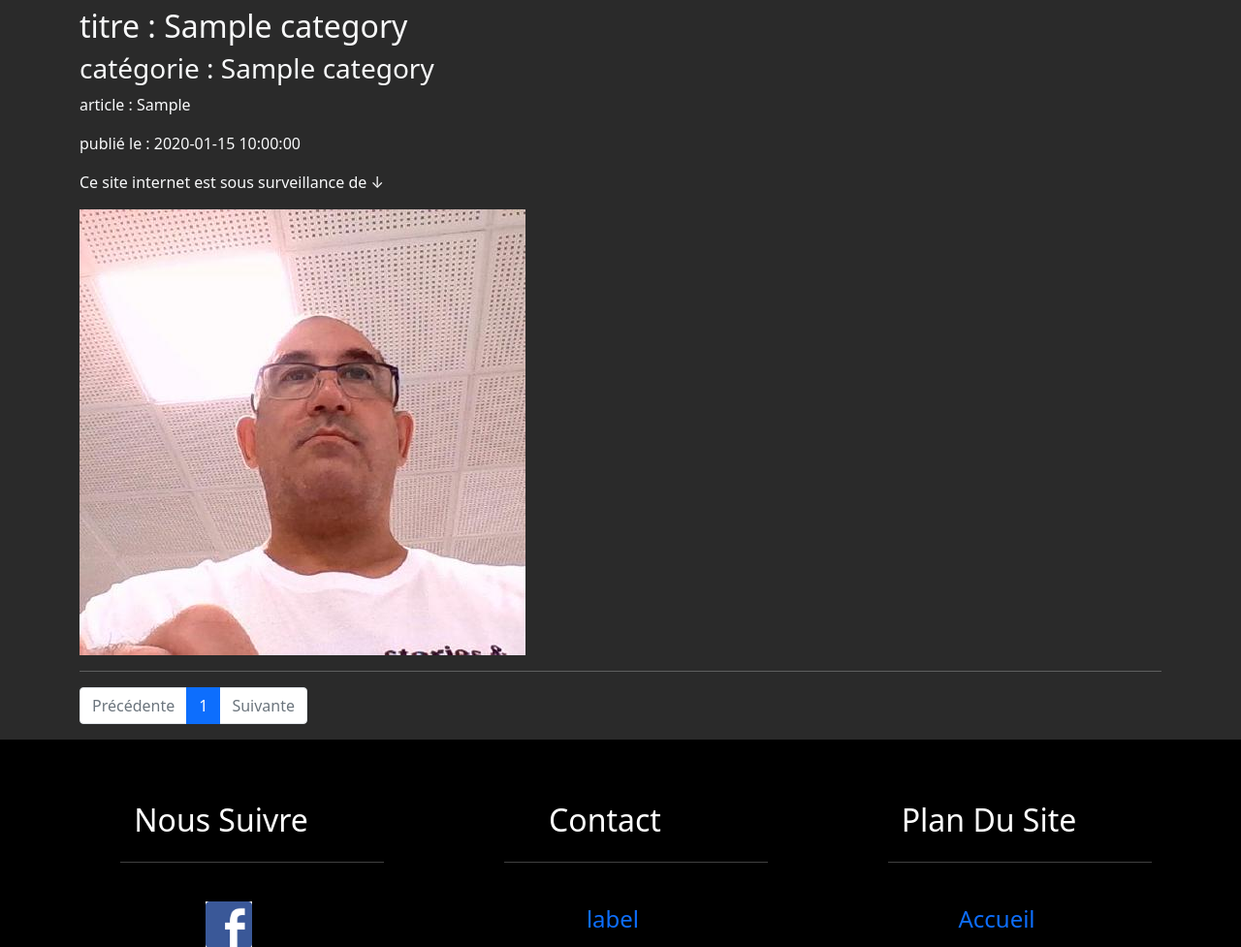
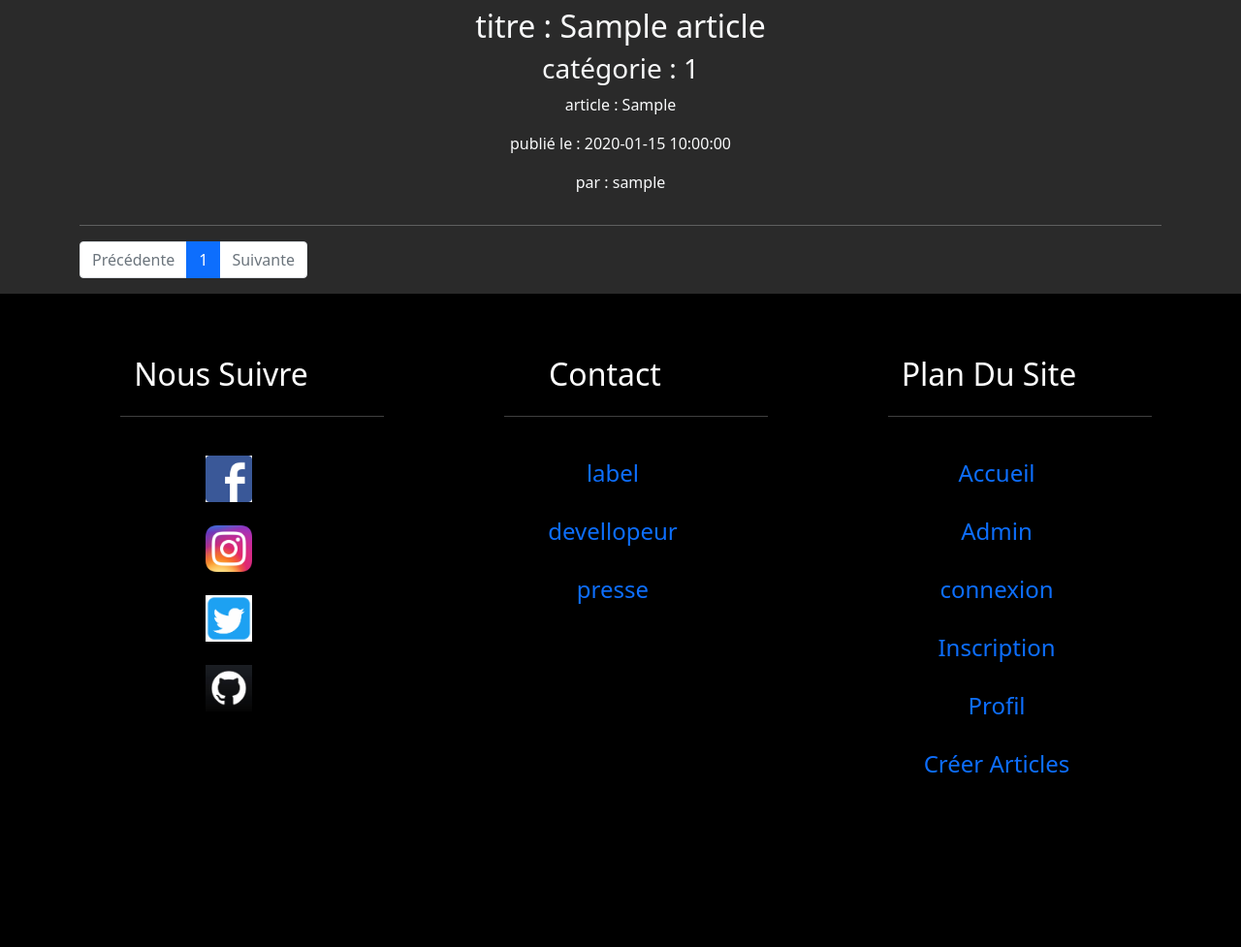
Before and after one commit to marc-keil/blog, a PHP site: page /articles.php?categorie=1 in a window 1280 px wide. Shown: the part 96-1073 px from the top of the page at 97% size. After the commit the page ends 893 px from the top, so only its background shows below. Run offline with PHP 8.4, Linux system fonts and the light colour scheme; tables that the repository leaves empty or names only in its code hold one stand-in row (values such as "Sample post").

Commit message:
articles

```diff
--- a/articles.php
+++ b/articles.php
@@ -33,7 +33,7 @@ $reqCategorie = $bdd->prepare("SELECT * FROM categories WHERE id = ?");
 $reqCategorie->execute(array($lacateg));
 $categories = $reqCategorie->fetchAll();
 
-$sql = "SELECT * FROM `articles` INNER JOIN categories ON articles.id_categorie = categories.id  WHERE categories.id = :id_categorie ORDER BY date DESC LIMIT :premier , :parpage ";
+$sql = "SELECT articles.id, articles.article, articles.id_utilisateur, articles.id_categorie, articles.date, articles.titre, utilisateurs.login FROM `articles` INNER JOIN categories ON articles.id_categorie = categories.id INNER JOIN utilisateurs ON utilisateurs.id = articles.id_utilisateur WHERE categories.id = :id_categorie ORDER BY date DESC LIMIT :premier , :parpage; ";
 $req = $bdd->prepare($sql);
 $req->bindValue(':premier', $premier, PDO::PARAM_INT);
 $req->bindValue(':id_categorie', $lacateg, PDO::PARAM_INT);
@@ -83,33 +83,34 @@ $articles = $req->fetchAll();
             <?php
                 foreach ($articles as $article) { ?>
                     <section class="pt-5">
-                        <article class>
-                            <h2 class="text-light">
+                        <article class="d-flex flex-column ">
+
+                            <h2 class="text-light text-center">
                                 <?php echo "titre : " . strip_tags($article["titre"]); ?>
                             </h2>
-                            <h3 class="text-light">
+                            <h3 class="text-light text-center">
                                 <?php
-                                echo "catégorie : " . strip_tags($article["nom"])
+                                echo "catégorie : " . strip_tags($lacateg)
                                 ?>
                             </h3>
-                            <div class="text-light">
+
+
+                            <div class="text-light text-center">
                                 <p>
                                     <?php  echo "article :" . " " . strip_tags($article["article"]);  ?>
                                 </p>
                             </div>
-                            <div class="text-light">
+                            <div class="text-light text-center">
                                 <p>
                                     <?php echo  "publié le :" . " " . $article["date"]; ?>
                                 </p>
                                 <p>
+                                <?php echo "par : " . $article["login"] ?>
+                            </div>
 
-                            </div>
-                            <p class="text-light">
-                                Ce site internet est sous surveillance de ↓
-                            </p>
-                            <img src="./images/CR7.jpg" wiht="5%" height="5%">
+                            <hr class="text-light">
                     <?php } ?>
-                    <hr class="text-light">
+
 
                         </article>
                     </section>
```
